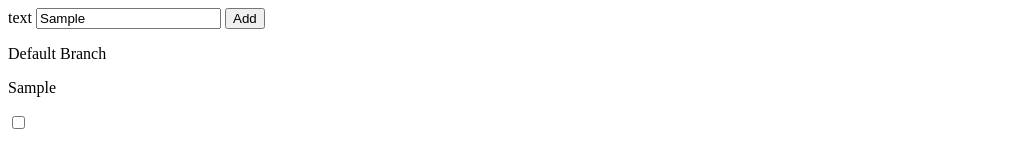
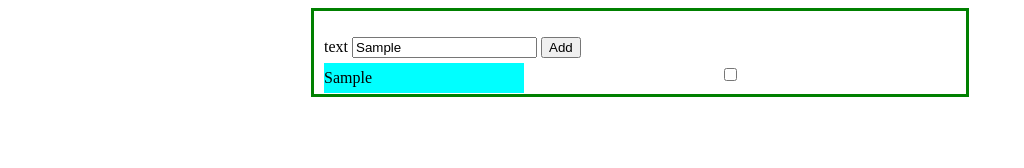
Before and after one commit to Nnachevvv/TodoApp, a plain HTML site: page index.html in a window 1280 px wide. Both pictures are taken after typing "Sample" into the empty fields and a click on the button "Add". Shown: the whole page, without its empty margins (0-1024 px from the left). Drawn offline with Linux system fonts and the light colour scheme.

Commit message:
Fix things.

```diff
--- a/app.js
+++ b/app.js
@@ -1,11 +1,14 @@
 class Projects {
         constructor() {
-            this.branches = new Set();
+            this.branches = {};
         }
 
+
         addProject(branch) {
-            this.branches.add(branch);
+            this.branches.push(branch);
         }
+
+
 
 
     }
@@ -19,19 +22,24 @@ class Projects {
             this.count = count;
         }
 
+
         showTask(){
             let paragraph = document.createElement("p");
+            let parent = document.getElementById("projects");
             paragraph.innerText = this.name;
             paragraph.id = this.count + " text";
-            document.body.appendChild(paragraph);
+            paragraph.className = "textProject";
+            parent.appendChild(paragraph);
             let el = document.createElement("INPUT");
             el.setAttribute("type" , "checkbox");
+            el.className = "checkBoxProject";
             el.id = this.count;
             el.addEventListener("click",function (e) {
                 defaultBranch.removeTask(e.target.id)
             },false);
 
-            document.body.appendChild(el);
+            parent.appendChild(el);
+
         }
     }
 
@@ -49,16 +57,22 @@ class Projects {
             this.createDate = today.getFullYear() + '-' + (today.getMonth() + 1) + '-' + today.getDate();
         }
 
-        addTask(name , comment ) {
+        addTask(name , comment) {
             let task = new Task(name,comment, new Date(),this.tasks.length);
             this.tasks.push(task);
+            this.showLast();
 
+        }
 
+        showLast(){
+            this.tasks[this.tasks.length-1].showTask();
         }
 
         showTasks() {
             document.getElementById("name").innerText = this.title;
-            this.tasks[0].showTask();
+            for (let task of this.tasks) {
+                task.showTask();
+            }
         }
 
         removeTask(task) {
@@ -69,15 +83,14 @@ class Projects {
 
 
     }
-    let defaultBranch = new Branch("Default Branch");
     let projects = new Projects();
 
     function addTask(e) {
+        let defaultBranch = new Branch("Default Branch");
         e.preventDefault();
         let  name = document.getElementById("title").value;
         let comment = "null";
+        defaultBranch.addTask(name,comment);
+        projects.addProject(defaultBranch);
 
-
-        defaultBranch.addTask(name,comment);
-        defaultBranch.showTasks();
     }
--- a/index.html
+++ b/index.html
@@ -3,16 +3,26 @@
 <head>
     <meta charset="UTF-8">
     <title>TodoApp</title>
+    <link rel="stylesheet" href="style.css">
  </head>
 <body>
 <div id = "container">
+
+    <div id = "branches">
+
+
+    </div>
+    <div id = "projects">
+    <p id = "name"> </p>
         <form>
             <label>text
                 <input type="text" id="title" value="">
                 <button type="submit" onclick="addTask(event)">Add</button>
             </label>
         </form>
-    <p id = "name"> </p>
+    </div>
+
+
 
 </div>
 <script src="app.js"></script>
--- /dev/null
+++ b/style.css
@@ -0,0 +1,24 @@
+#projects{
+    margin: auto;
+    width: 50%;
+    border: 3px solid green;
+    padding: 10px;
+}
+
+
+.textProject{
+    display: block;
+    margin: 5px 0;
+    width: 200px;
+    background-color: aqua;
+    word-wrap: break-word;
+    line-height: 30px;
+}
+.checkBoxProject
+{
+    margin-left: 400px;
+    display: block;
+    position: relative;
+    margin-top: -30px;  /* make this margin match whatever your line-height is */
+    line-height: 30px;
+}
```
Lines whose indentation alone changed are shown as unchanged.
